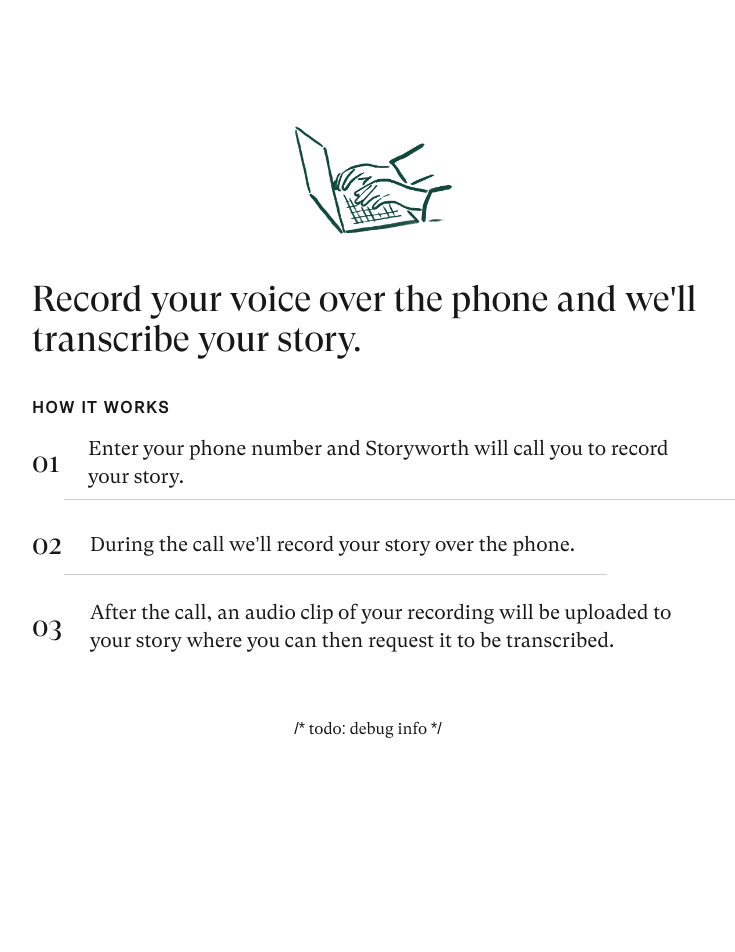
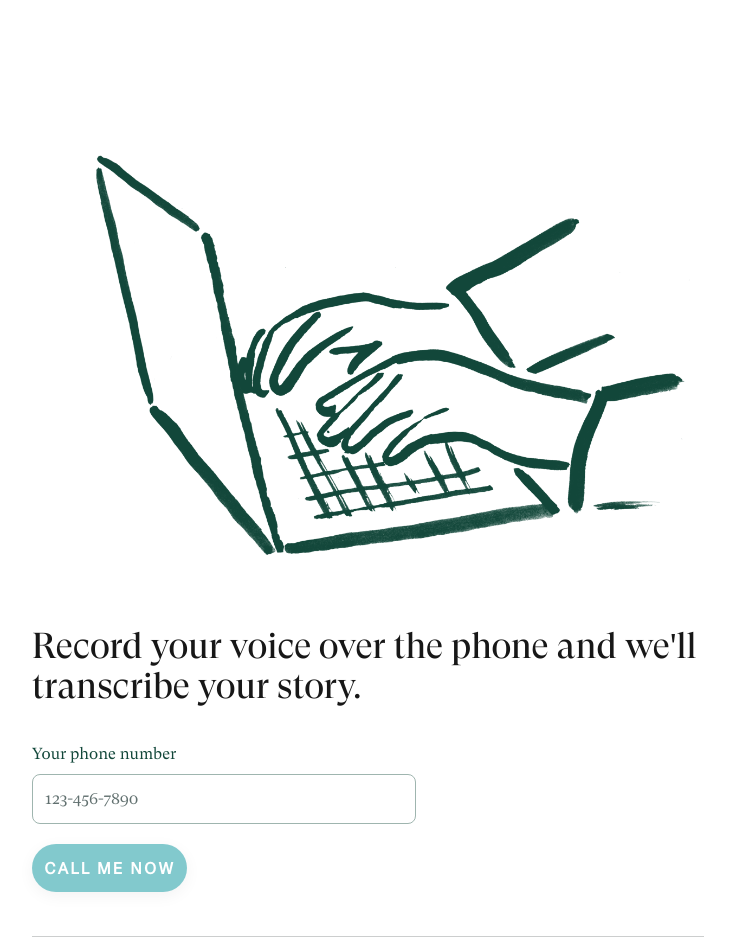
Before and after one commit to toblerpwn/storyworth-tech-test-phone, a Next.js app: page / in a window 1280 px wide. Shown: the top 952 px of the page, without its empty margins (272-1007 px from the left). Before the commit the page ends 819 px from the top, so only its background shows below. Built offline with nearby package versions, Linux system fonts and the light colour scheme.

Commit message:
🚧 add stub <VoiceCallControls>

```diff
--- /dev/null
+++ b/app/components/callMeButton.tsx
@@ -0,0 +1,22 @@
+type CallMeButtonProps = {
+  disabled?: boolean;
+  onClick?: () => void;
+  className?: string;
+};
+
+export const CallMeButton = ({
+  disabled = false,
+  onClick,
+  className = "",
+}: CallMeButtonProps) => {
+  return (
+    <button
+      disabled={disabled}
+      type="button"
+      className={`bg-[#07949D] text-white font-label uppercase font-bold tracking-[0.125em] rounded-full p-[12px] w-[185] shadow-[0px_4px_16px_rgba(0,0,0,0.10)] disabled:cursor-not-allowed disabled:opacity-50 ${className}`}
+      onClick={onClick}
+    >
+      Call Me Now
+    </button>
+  );
+};
--- /dev/null
+++ b/app/components/phoneInput.tsx
@@ -0,0 +1,71 @@
+import React, { useState } from "react";
+
+type PhoneInputProps = {
+  onDigitsChange?: (value: string | null) => void;
+  className?: string;
+};
+
+export const PhoneInput = ({
+  className = "",
+  onDigitsChange,
+}: PhoneInputProps) => {
+  const [value, setValue] = useState("");
+
+  const digitsString = (input: string): string | null => {
+    const digits = input.replace(/\D/g, "");
+
+    // return null if the string is empty OR not a number
+    return digits.length === 0 || isNaN(Number(digits)) ? null : digits;
+  };
+
+  // Format the phone number as 123-456-7890
+  const formatPhone = (input: string) => {
+    const digits = digitsString(input);
+    if (!digits) return null;
+
+    if (digits.length <= 3) return digits;
+    if (digits.length <= 6) return `${digits.slice(0, 3)}-${digits.slice(3)}`;
+    return `${digits.slice(0, 3)}-${digits.slice(3, 6)}-${digits.slice(6, 10)}`;
+  };
+
+  const handleChange = (e: React.ChangeEvent<HTMLInputElement>) => {
+    const input = e.target.value;
+    // console.log("Input value:", input);
+
+    // TODO: handle invalid input, especially from keyboard predictions on mobile
+    // e.g. (123) 456-7890, or +11234567890
+
+    // TODO: handle international numbers
+
+    // strip non-digit chars from input to test validity
+    const digits = digitsString(input);
+    // console.log("Digits value:", digits);
+
+    if (!digits || digits.length === 0) {
+      setValue("");
+    } else {
+      // send only digits number to parent
+      if (onDigitsChange) {
+        onDigitsChange(digits);
+      }
+      // send formatted value to local state for display
+      const formattedValue = formatPhone(input);
+      // console.log("Formatted value:", formattedValue);
+      setValue(formattedValue || "");
+    }
+  };
+
+  return (
+    <input
+      type="tel"
+      className={`border border-[#9FB5AF] rounded-[8px] p-[12px] w-full placeholder:text-[#61706F] ${className}`}
+      placeholder="123-456-7890"
+      pattern="[0-9]{3}-[0-9]{3}-[0-9]{4}"
+      maxLength={12}
+      minLength={12}
+      required
+      value={value}
+      onChange={handleChange}
+    />
+  );
+};
--- a/app/components/divider.tsx
+++ b/app/components/ui/divider.tsx
@@ -1,6 +1,10 @@
 import React from "react";
 
-export const Divider = ({ className = "" }: { className?: string }) => {
+export const Divider = ({
+  className = "w-full mx-8 my-2",
+}: {
+  className?: string;
+}) => {
   return <div className={`h-[1px] bg-[#CCCECE] ${className}`} />;
 };
 
--- /dev/null
+++ b/app/components/ui/spinner.tsx
@@ -0,0 +1,26 @@
+export const Spinner = () => (
+  <div className="flex items-center">
+    <svg
+      className="animate-spin h-5 w-5 text-gray-500"
+      xmlns="http://www.w3.org/2000/svg"
+      fill="none"
+      viewBox="0 0 24 24"
+    >
+      <circle
+        className="opacity-25"
+        cx="12"
+        cy="12"
+        r="10"
+        stroke="currentColor"
+        strokeWidth="4"
+      ></circle>
+      <path
+        className="opacity-75"
+        fill="currentColor"
+        d="M4 12a8 8 0 018-8v4a4 4 0 00-4 4H4z"
+      ></path>
+    </svg>
+  </div>
+);
+
+export default Spinner;
--- /dev/null
+++ b/app/components/voiceCallControls.tsx
@@ -0,0 +1,80 @@
+"use client";
+
+import { CallMeButton } from "@/app/components/callMeButton";
+import { PhoneInput } from "@/app/components/phoneInput";
+import Spinner from "@/app/components/ui/spinner";
+import { useEffect, useRef, useState } from "react";
+
+const INVALID_PHONE_STRING =
+  "Invalid phone number. Please enter a 10-digit number and try again.";
+
+enum CallState {
+  IDLE = "IDLE",
+  CALLING = "CALLING",
+}
+const CALLING_TIMEOUT = 10000; // 10 seconds
+
+export const VoiceCallControls = () => {
+  const [digits, setDigits] = useState<string | null>(null);
+  const [errorString, setErrorString] = useState<string | null>(null);
+  const [hasSubmittedPhoneNumber, setHasSubmittedPhoneNumber] = useState(false);
+  const [callState, setCallState] = useState(CallState.IDLE);
+
+  const validDigits = digits && digits.length === 10;
+
+  const statusString =
+    callState === CallState.CALLING ? "Calling you now..." : null;
+
+  useEffect(() => {
+    console.log("Valid digits:", validDigits);
+    if (!validDigits && hasSubmittedPhoneNumber) {
+      setErrorString(INVALID_PHONE_STRING);
+    } else {
+      setErrorString(null);
+    }
+  }, [validDigits, hasSubmittedPhoneNumber]);
+
+  return (
+    <div className="flex flex-col gap-5">
+      <div className="flex flex-col gap-2">
+        <p className="text-[#12473A]">Your phone number</p>
+        <PhoneInput
+          className=" max-w-sm"
+          onDigitsChange={(num) => {
+            setDigits(num);
+          }}
+        />
+      </div>
+      <div className="flex flex-row gap-4">
+        <CallMeButton
+          className="flex-shrink-0"
+          disabled={digits === null || callState !== CallState.IDLE}
+          onClick={() => {
+            setHasSubmittedPhoneNumber(true);
+
+            // validate digits
+            if (validDigits) {
+              console.log("Calling number:", digits);
+              setCallState(CallState.CALLING);
+              setErrorString(null);
+              setTimeout(() => {
+                setCallState(CallState.IDLE);
+                console.log("Call ended");
+              }, 5000);
+            } else {
+              console.warn("Number is invalid:", errorString);
+            }
+          }}
+        />
+        {callState === CallState.CALLING ? (
+          <div className="flex flex-row gap-2 items-center">
+            <Spinner />
+            <p className="font-text text-[#12473A]">{statusString}</p>
+          </div>
+        ) : errorString ? (
+          <p className="font-text text-red-500">{errorString}</p>
+        ) : null}
+      </div>
+    </div>
+  );
+};
--- a/app/layout.tsx
+++ b/app/layout.tsx
@@ -1,3 +1,5 @@
+`use client`;
+
 import type { Metadata } from "next";
 import "./globals.css";
 
--- a/app/page.tsx
+++ b/app/page.tsx
@@ -1,4 +1,5 @@
-import Divider from "@/app/components/divider";
+import Divider from "@/app/components/ui/divider";
+import { VoiceCallControls } from "@/app/components/voiceCallControls";
 import Image from "next/image";
 
 const howItWorksSteps = [
@@ -12,7 +13,7 @@
     <div className="grid grid-rows-[20px_1fr_20px] items-center justify-items-center min-h-screen p-8 pb-20 gap-16 sm:p-20]">
       <main className="flex flex-col gap-[36px] row-start-2 items-center justify-items-center max-w-2xl">
         <Image
-          className="dark:invert"
+          className="w-auto h-auto"
           src="/assets/laptop-typing.png"
           alt="Laptop with a typing hand"
           width={180}
@@ -22,8 +23,12 @@
         <h1 className="font-display text-4xl text">
           Record your voice over the phone and we'll transcribe your story.
         </h1>
+        <div className="w-full">
+          <VoiceCallControls />
+        </div>
+        <Divider />
         <div className="flex flex-col gap-[16px] items-center justify-items-center sm:items-start">
-          <h2 className="font-label uppercase font-bold tracking-widest">
+          <h2 className="font-label uppercase font-bold tracking-[0.125em]">
             How it works
           </h2>
           {howItWorksSteps.map((step, index) => (
@@ -32,9 +37,7 @@
                 <p className="font-display text-[28px]">{`0${index + 1}`}</p>
                 <p className="font-text text-xl">{step}</p>
               </div>
-              {index < howItWorksSteps.length - 1 ? (
-                <Divider className="w-full mx-8 my-2" />
-              ) : null}
+              {index < howItWorksSteps.length - 1 ? <Divider /> : null}
             </div>
           ))}
         </div>
```
